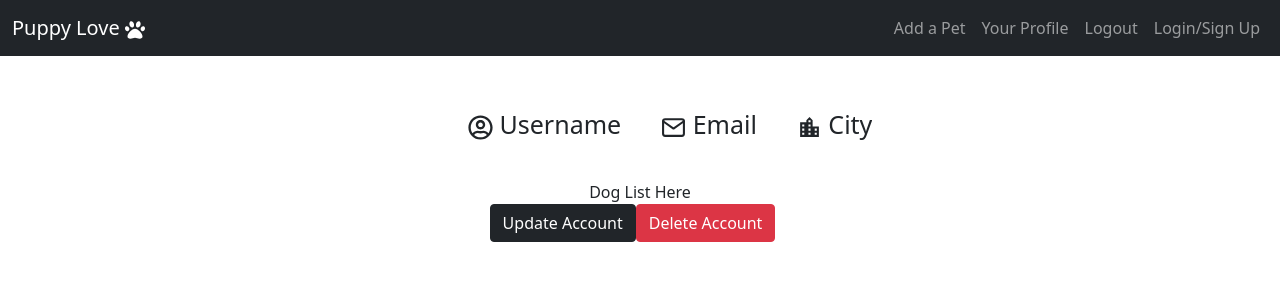
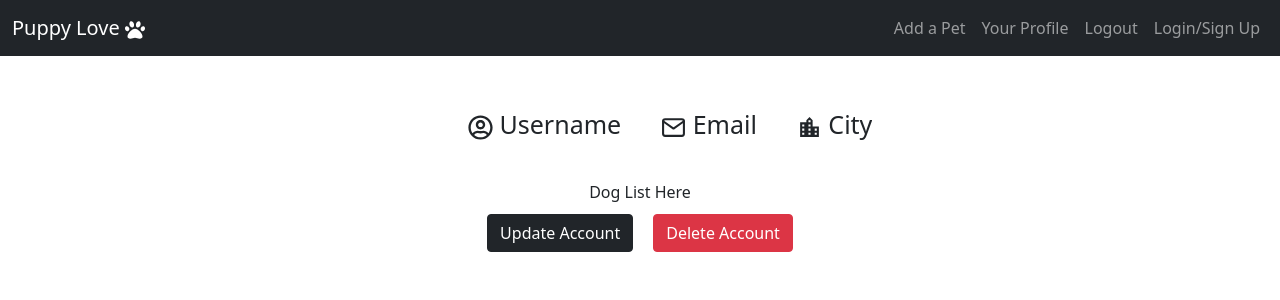
Before and after one commit to MAsuamah/puppy-love, a React (Create React App) app in the folder client/: page /user-profile in a window 1280 px wide. Shown: the top 300 px of the page. Built offline with nearby package versions, Linux system fonts and the light colour scheme.

Commit message:
modal for update/delete user

```diff
--- a/client/src/assets/styles/UserProfile.css
+++ b/client/src/assets/styles/UserProfile.css
@@ -26,7 +26,7 @@
 }
 
 .user-btn {
-  margin-right: 15px;
+  margin: 10px;
 }
 
 .dog-list {
--- a/client/src/components/DeleteUser.js
+++ b/client/src/components/DeleteUser.js
@@ -0,0 +1,41 @@
+import React, { useState } from 'react';
+import Modal from 'react-bootstrap/Modal'
+import Button from 'react-bootstrap/Button'
+
+function DeleteUser() {
+  const [show, setShow] = useState(false);
+
+  const handleClose = () => setShow(false);
+  const handleShow = () => setShow(true);
+
+  return (
+    <>
+      <Button className='user-btn' variant="danger" onClick={handleShow}>
+        Delete Account
+      </Button>
+
+      <Modal
+        show={show}
+        onHide={handleClose}
+        backdrop="static"
+        keyboard={false}
+      >
+        <Modal.Header closeButton>
+          <Modal.Title>Modal title</Modal.Title>
+        </Modal.Header>
+        <Modal.Body>
+          I will not close if you click outside me. Don't even try to press
+          escape key.
+        </Modal.Body>
+        <Modal.Footer>
+          <Button variant="dark" onClick={handleClose}>
+            Close
+          </Button>
+          <Button variant="danger">Understood</Button>
+        </Modal.Footer>
+      </Modal>
+    </>
+  );
+}
+
+export default DeleteUser;
--- a/client/src/components/UpdateUser.js
+++ b/client/src/components/UpdateUser.js
@@ -7,7 +7,7 @@ function UpdateUser() {
 
   return (
     <>
-      <Button onClick={() => setLgShow(true)} variant="dark">Update Account</Button>
+      <Button className='user-btn' onClick={() => setLgShow(true)} variant="dark">Update Account</Button>
       <Modal
         size="lg"
         show={lgShow}
--- a/client/src/pages/UserProfile.js
+++ b/client/src/pages/UserProfile.js
@@ -3,8 +3,8 @@ import '../assets/styles/UserProfile.css'
 import {FaRegUserCircle} from 'react-icons/fa';
 import {FiMail} from 'react-icons/fi';
 import {MdLocationCity} from 'react-icons/md';
-import Button from 'react-bootstrap/Button'
 import UpdateUser from '../components/UpdateUser';
+import DeleteUser from '../components/DeleteUser';
 
 const UserProfile = () => {
 
@@ -25,8 +25,8 @@ const UserProfile = () => {
         Dog List Here
       </section>
       <div className='update-user'>
-        <UpdateUser />
-        <Button className='user-btn' variant="danger">Delete Account</Button>
+        <UpdateUser  />
+        <DeleteUser />
       </div>
     </div>
   );
```
